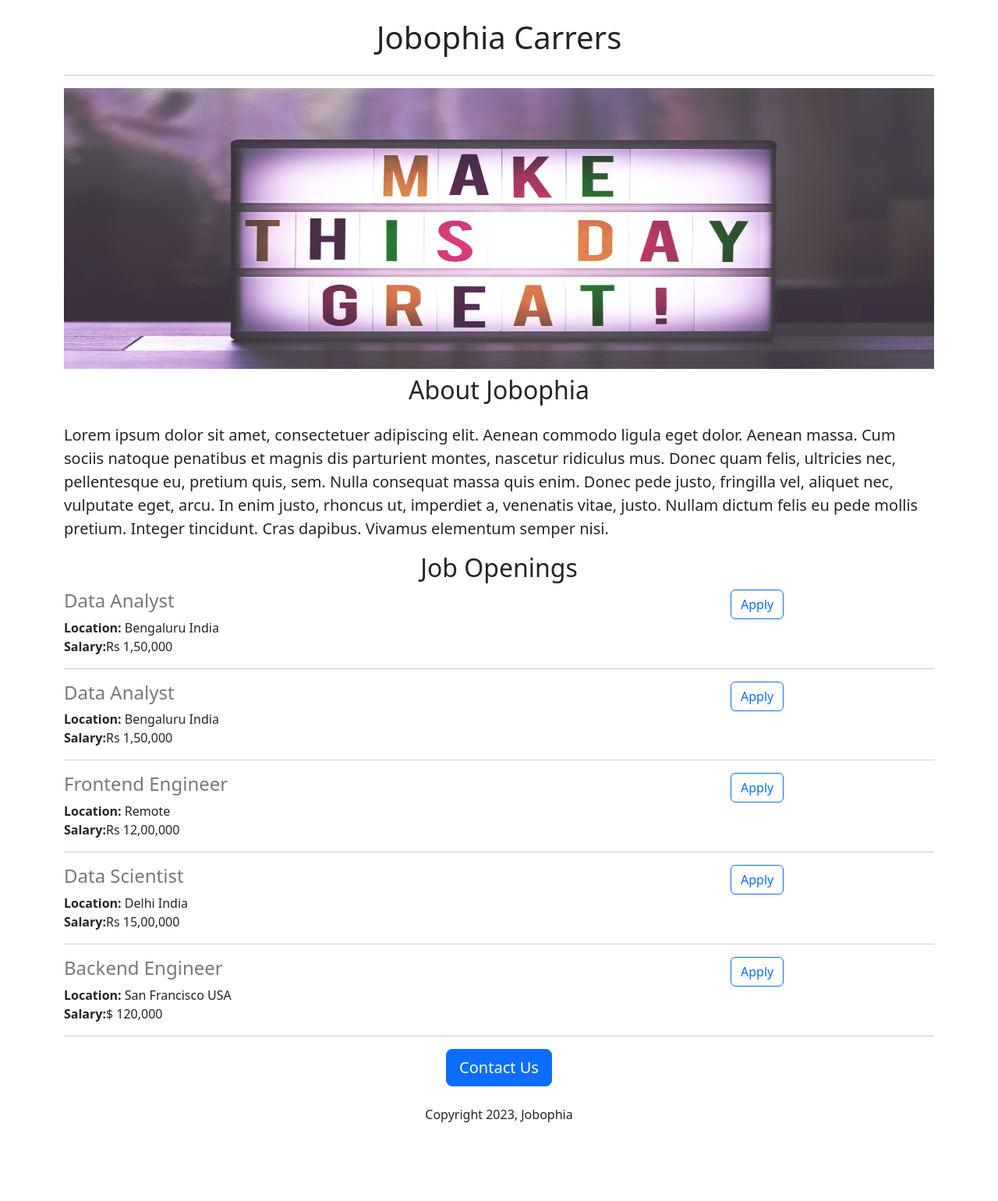
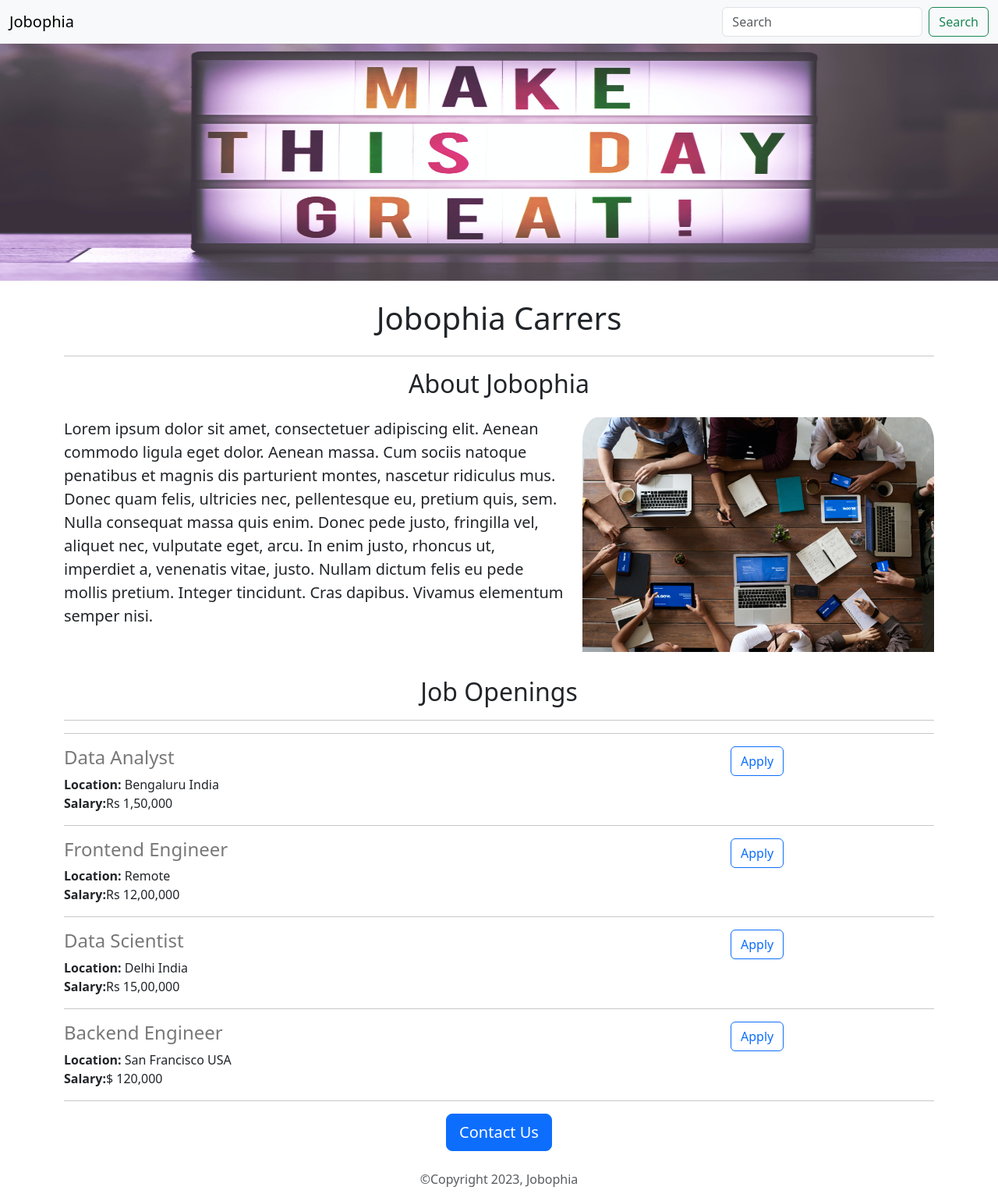
Before and after one commit to rushali2607/career-website, a Flask app: page / in a window 1280 px wide. Shown: the whole page at 78% size. Before the commit the page ends 1439 px from the top, so only its background shows below. Run offline with Flask 3, Linux system fonts and the light colour scheme.

Commit message:
functional changes

```diff
--- a/app.py
+++ b/app.py
@@ -8,13 +8,6 @@ JOBS = [{
   'title' : 'Data Analyst',
   'location' : 'Bengaluru India',
   'salary' : 'Rs 1,50,000'
-
-        },
-        {
-          'id': 1,
-          'title' : 'Data Analyst',
-          'location' : 'Bengaluru India',
-          'salary' : 'Rs 1,50,000'
 
         },
         {
--- a/templates/home.html
+++ b/templates/home.html
@@ -15,15 +15,22 @@
 
   </head>
   <body>
+    {% include 'nav.html' %}
+    <img  class = "img-fluid" id ="banner"  src="https://career-website.rushali2607.repl.co/static/banner1.jpg">
     <div class="container">
     <h1 class ="text-center mt-4 mb-4" >{{company_name}} Carrers</h1>
     <hr>
       <div >
-    <img  class = "img-fluid" id ="banner"  src="https://career-website.rushali2607.repl.co/static/banner1.jpg">
+    <!-- <img  class = "img-fluid" id ="banner"  src="https://career-website.rushali2607.repl.co/static/banner1.jpg"> -->
       </div>
     <h2 class="text-center mt-2 mb-4">About Jobophia</h2>
-    <p class="lead" >Lorem ipsum dolor sit amet, consectetuer adipiscing elit. Aenean commodo ligula eget dolor. Aenean massa. Cum sociis natoque penatibus et magnis dis parturient montes, nascetur ridiculus mus. Donec quam felis, ultricies nec, pellentesque eu, pretium quis, sem. Nulla consequat massa quis enim. Donec pede justo, fringilla vel, aliquet nec, vulputate eget, arcu. In enim justo, rhoncus ut, imperdiet a, venenatis vitae, justo. Nullam dictum felis eu pede mollis pretium. Integer tincidunt. Cras dapibus. Vivamus elementum semper nisi.</p>
+      <div class="row">
+    <p class="lead text-start col-md-7" >Lorem ipsum dolor sit amet, consectetuer adipiscing elit. Aenean commodo ligula eget dolor. Aenean massa. Cum sociis natoque penatibus et magnis dis parturient montes, nascetur ridiculus mus. Donec quam felis, ultricies nec, pellentesque eu, pretium quis, sem. Nulla consequat massa quis enim. Donec pede justo, fringilla vel, aliquet nec, vulputate eget, arcu. In enim justo, rhoncus ut, imperdiet a, venenatis vitae, justo. Nullam dictum felis eu pede mollis pretium. Integer tincidunt. Cras dapibus. Vivamus elementum semper nisi.</p>
+      <img class="img-fluid d-none d-md-block col-md-5" style ="border-radius:2rem; padding-bottom:2rem;" src="https://career-website.rushali2607.repl.co/static/people.jpg">
+      </div >
     <h2 class ="text-center" >Job Openings</h2>
+      <hr>
+      <hr>
     <div >
       {% for job in jobs %}
           {% include 'jobitem.html' %}
@@ -31,8 +38,8 @@
 
     </div>
       <div class="text-center">
-    <button class="btn btn-primary btn-lg ">Contact Us</button>
-        <p class="mt-4">Copyright 2023, Jobophia</p>
+    <a href ="mailto:hello@Jobophiya.ai?subject=Question%20about%20Job&body=My%20Name%20%3CYour%20Name%3E%0D%0A%0D%0AMy%20Question%20%3CEnter%20Your%20Question%3E%0D%0A%0D%0A" class="btn btn-primary btn-lg ">Contact Us</a>
+        <p class="mt-4 text-center text-muted">&copy;Copyright 2023, Jobophia</p>
       </div>
       </div>
   </body>
--- a/templates/jobitem.html
+++ b/templates/jobitem.html
@@ -9,7 +9,8 @@
   {% endif %}
   </div>
   <div class="col-3">
-  <button type="button" class="btn btn-outline-primary">Apply</button>
+    <a href="mailto:hello@Jobophiya.ai?subject=Application%20for%20{{job['title']}}&body=My%20Name%20%3CYour%20Name%3E%0D%0A%0D%0AMy%20Resume%20link%20%3CYour%20Resume%20Link%3E%0D%0A%0D%0AMy%20Linkdin%20link%20%3CYour%20Linkdin%20link%3E">
+  <button type="button" class="btn btn-outline-primary">Apply</button></a>
   </div>
 </div>
 <hr>
--- /dev/null
+++ b/templates/nav.html
@@ -0,0 +1,9 @@
+<nav class="navbar bg-body-tertiary fixed-top">
+  <div class="container-fluid">
+    <a class="navbar-brand">Jobophia</a>
+    <form class="d-flex" role="search">
+      <input class="form-control me-2" type="search" placeholder="Search" aria-label="Search">
+      <button class="btn btn-outline-success" type="submit">Search</button>
+    </form>
+  </div>
+</nav>
```
Also changed, not shown: static/people.jpg (added).
